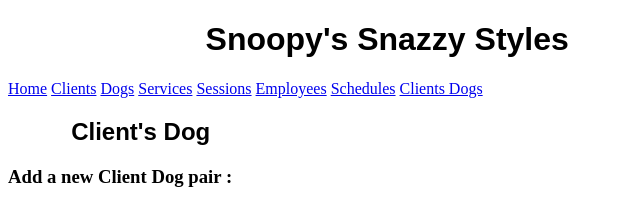
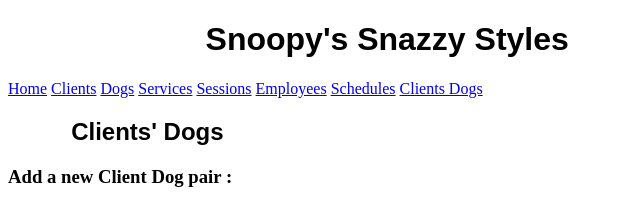
Before and after one commit to matamory/SnoopysSnazzyStyles, a plain HTML site: page clientsDogs.html in a window 1280 px wide. Shown: the top 206 px of the page, 0-640 px from the left. Drawn offline with Linux system fonts and the light colour scheme.

Commit message:
small adjustment to wording on page

```diff
--- a/clientsDogs.html
+++ b/clientsDogs.html
@@ -56,7 +56,7 @@
     </nav>
     <main>
         <section>
-            <h2>Client's Dog</h2>
+            <h2>Clients' Dogs</h2>
             <article>
                 <h3>Add a new Client Dog pair :</h3>
                 <form id="clientDogForm" action="submitClientDog" method="POST">
```
